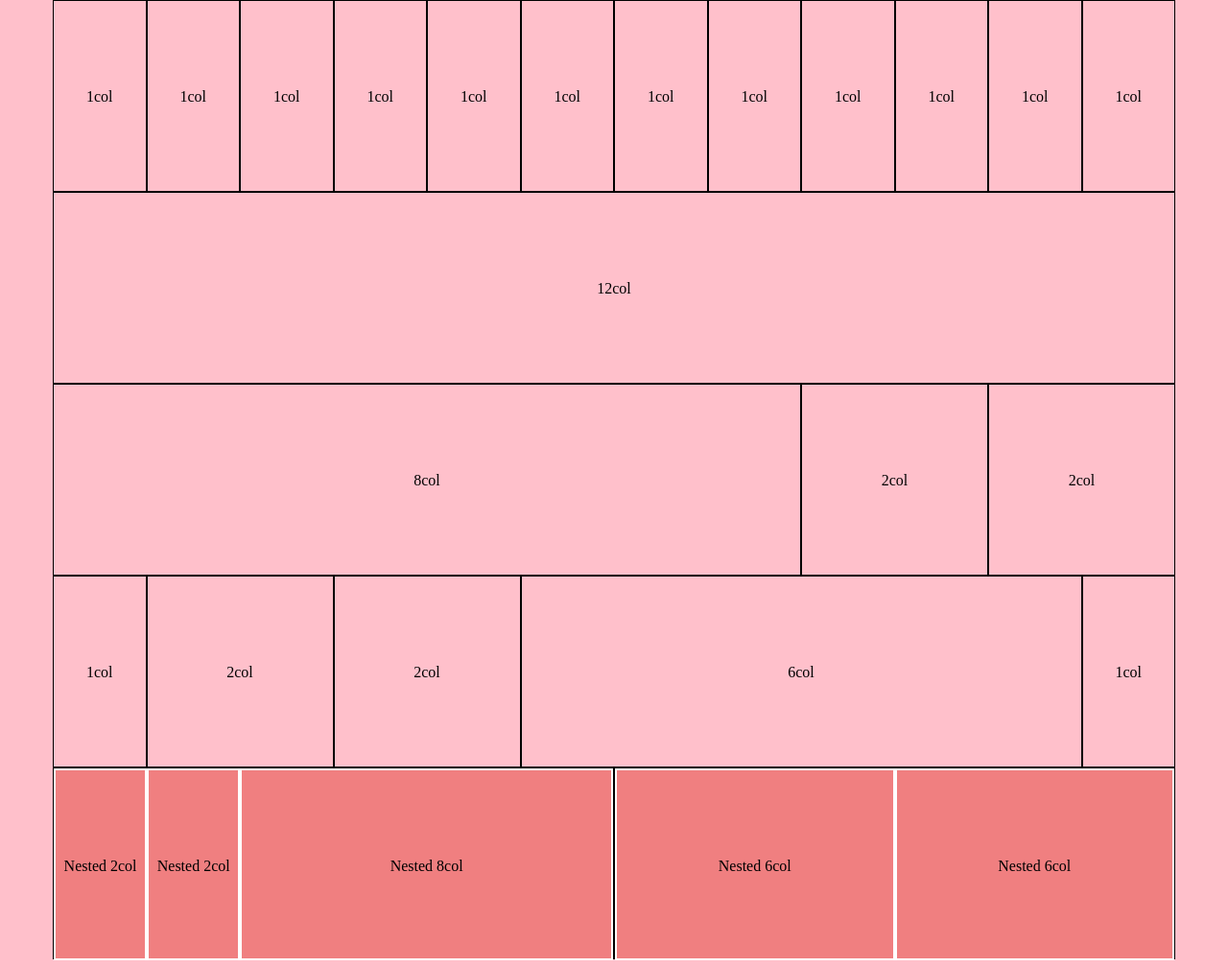
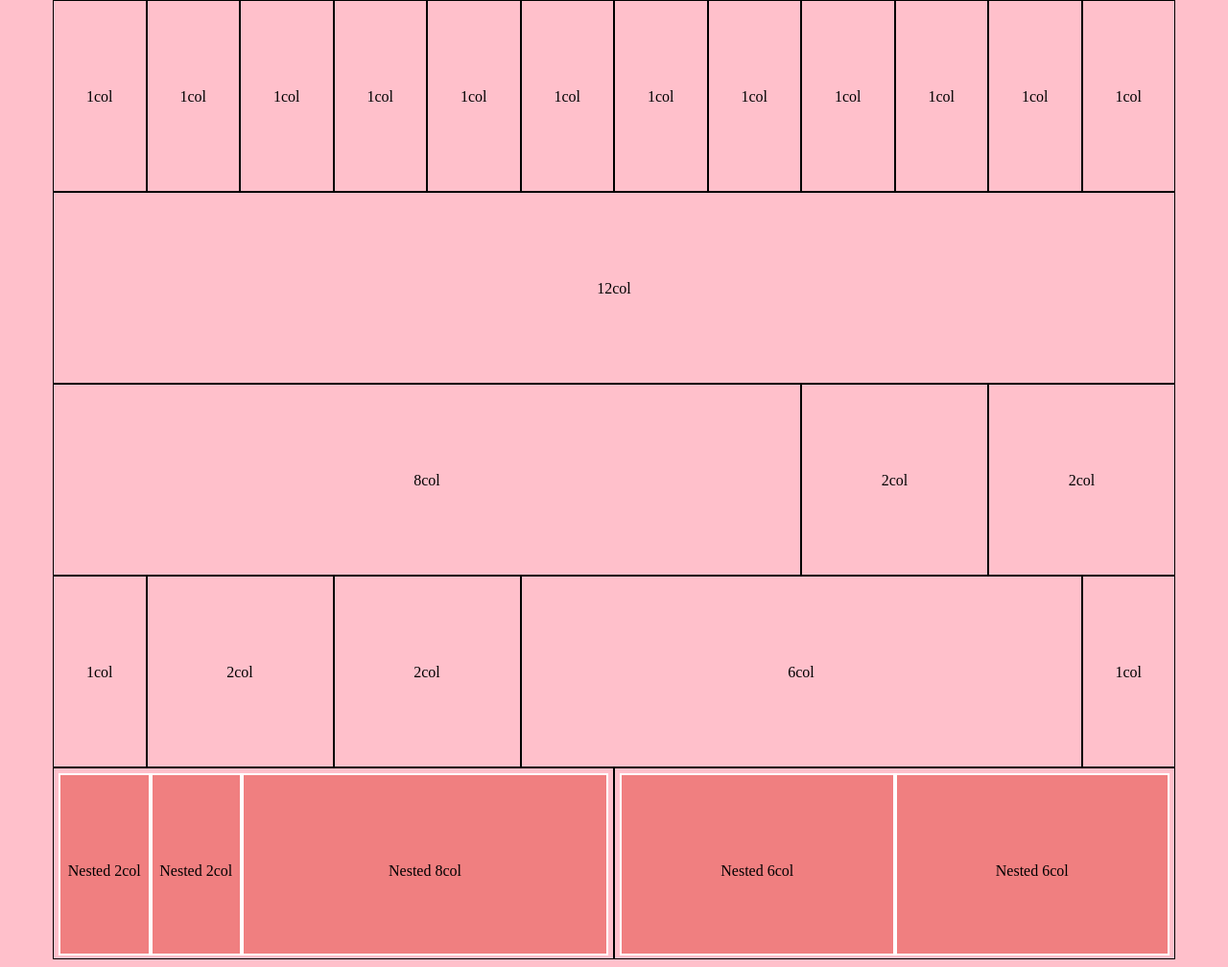
Before and after one commit to EmanueleCorreggia/html-css-12bool, a plain HTML site: page index.html in a window 1280 px wide. Shown: the whole page at 96% size. Drawn offline with Linux system fonts and the light colour scheme.

Commit message:
sistemato

```diff
--- a/css/style.css
+++ b/css/style.css
@@ -1,4 +1,8 @@
-.container-Nested .col-6 [class*="col-"] {
+.container .col-6 [class*="col-"] {
   border: 2px solid white;
   background-color: #f07f80;
+  height: 100%;
 }
+.padding {
+  padding: 5px;
+}
--- a/index.html
+++ b/index.html
@@ -36,15 +36,19 @@
       <div class="col-6">6col</div>
       <div class="col-1">1col</div>
     </div>
-    <div class="container container-Nested">
-      <div class="col-6 Nested">
-        <div class="col-2">Nested 2col</div>
-        <div class="col-2">Nested 2col</div>
-        <div class="col-8">Nested 8col</div>
+    <div class="container">
+      <div class="col-6">
+        <div class="container padding">
+          <div class="col-2">Nested 2col</div>
+          <div class="col-2">Nested 2col</div>
+          <div class="col-8">Nested 8col</div>
+        </div>
       </div>
-      <div class="col-6 Nested">
+      <div class="col-6">
+        <div class="container padding">
         <div class="col-6">Nested 6col</div>
         <div class="col-6">Nested 6col</div>
+      </div>
       </div>
     </div>
   </body>
```
